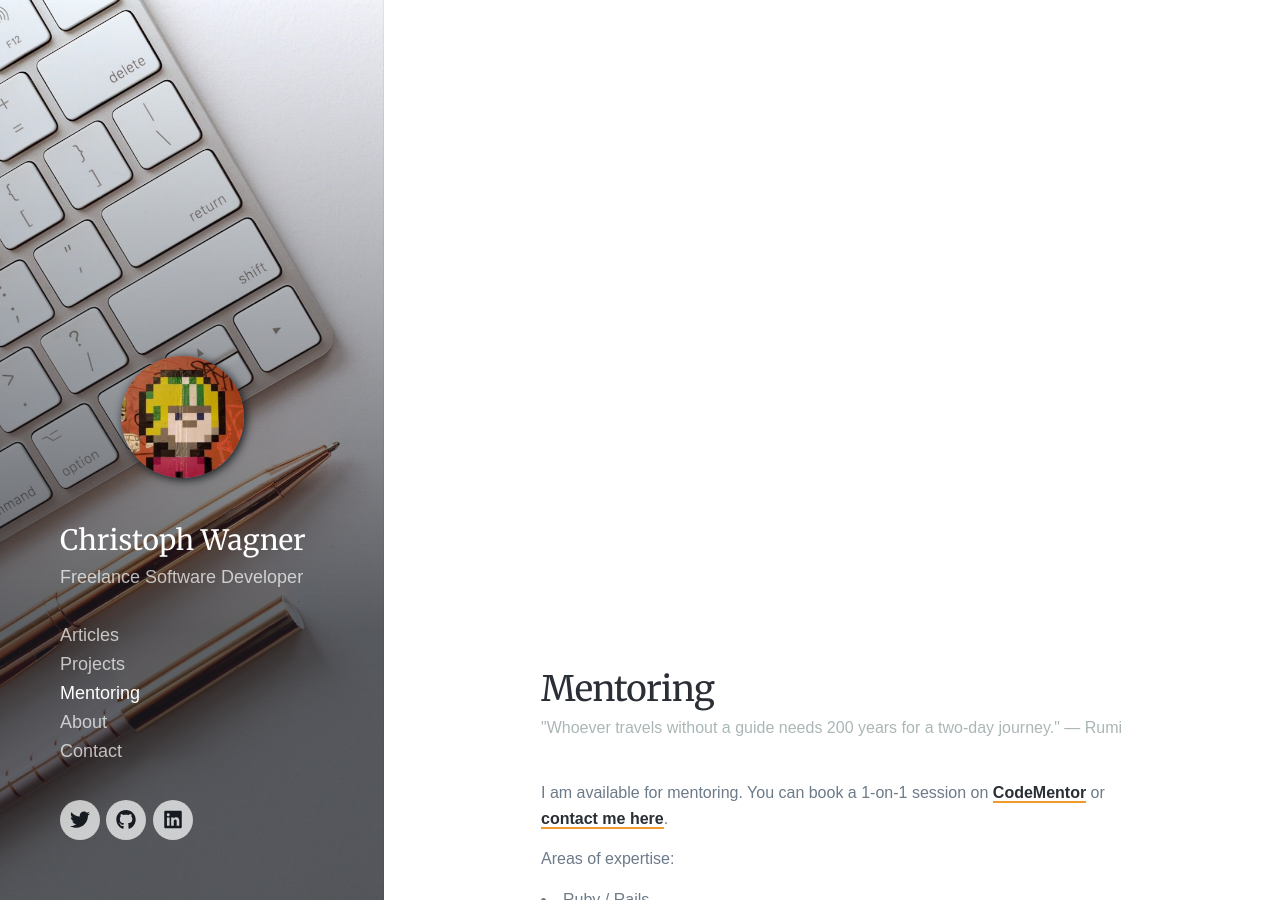
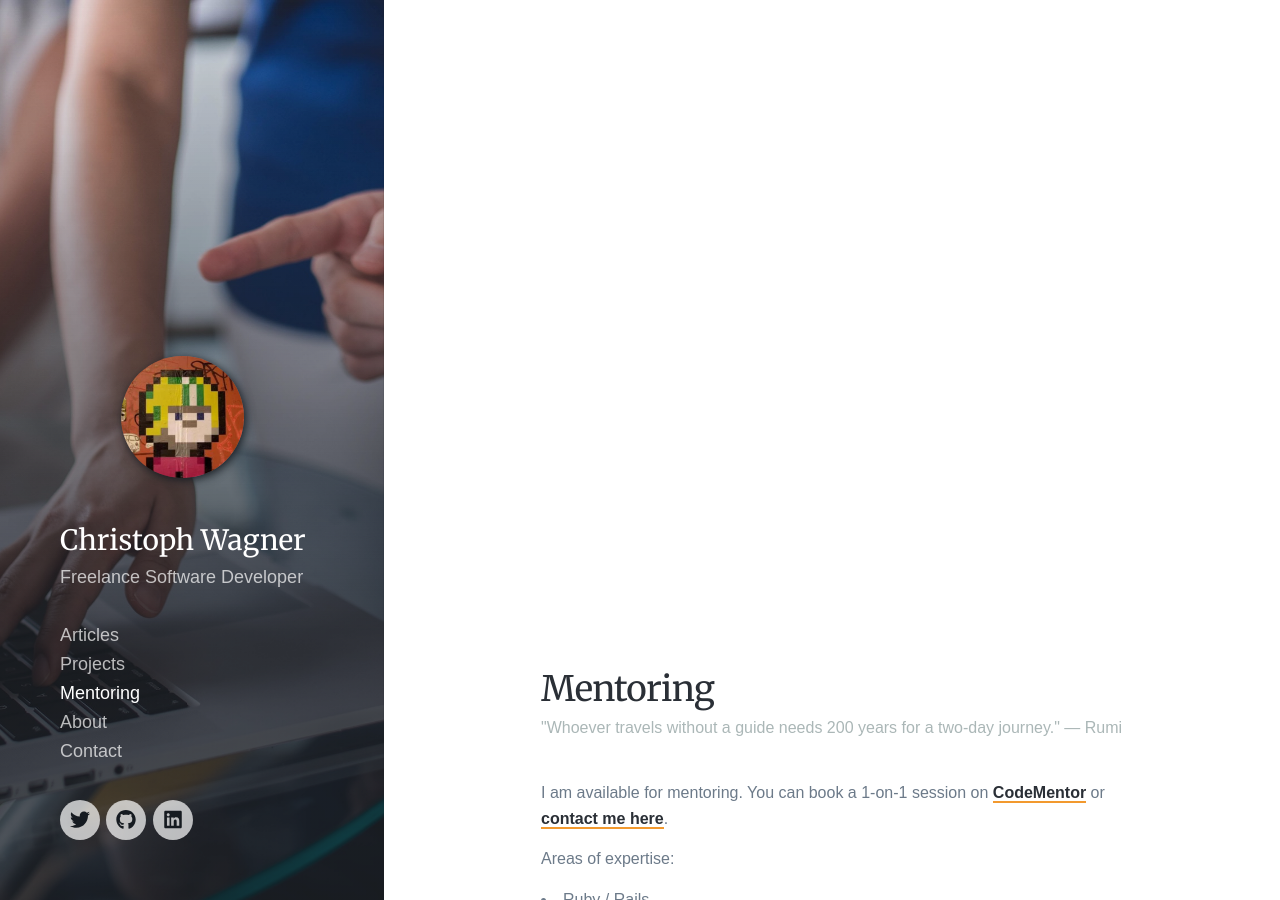
Before and after one commit to PandaWhisperer/pandawhisperer.github.io, a Jekyll site: the page built from _pages/mentoring.md, in a window 1280 px wide and 900 px high. Built offline with Jekyll 4.4.1, drawn with Linux system fonts in a browser that asks for light colours; nearby versions of some CDN libraries; some web fonts are replaced; comment, search, counter and statistics services are not loaded.

Commit message:
Update featured image for mentoring page

```diff
--- a/_pages/mentoring.md
+++ b/_pages/mentoring.md
@@ -1,7 +1,7 @@
 ---
 title: Mentoring
 subtitle: '"Whoever travels without a guide needs 200 years for a two-day journey." — Rumi'
-featured_image: /images/featured/contact.jpg
+featured_image: /images/featured/mentoring.jpg
 ---
 I am available for mentoring.
 You can book a 1-on-1 session on [CodeMentor](https://www.codementor.io/panda_whisperer)
```
Also changed, not shown: images/featured/mentoring.jpg (added).
